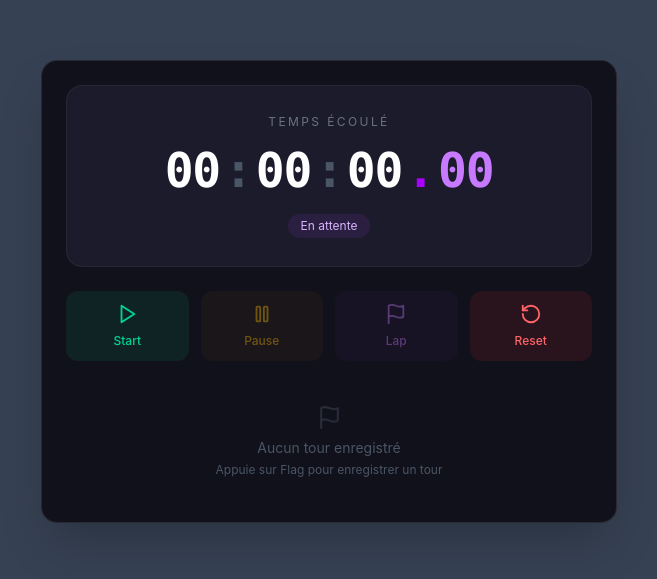
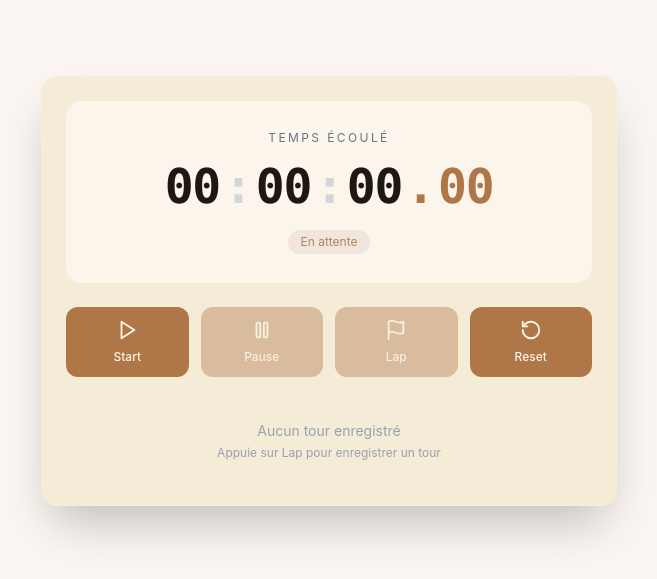
Before and after one commit to Tsiresiniaina/chronometer, a Vue app in the folder chronometer/: page / in a window 1280 px wide. Shown: the part 109-688 px from the top of the page, without its empty margins (311-968 px from the left). Built offline with nearby package versions, Linux system fonts and the light colour scheme.

Commit message:
Tout est ok

```diff
--- a/chronometer/src/App.vue
+++ b/chronometer/src/App.vue
@@ -2,7 +2,7 @@
 import Chronometer from './components/Chronometer.vue';
 </script>
 <template>
-  <div class="min-w-screen min-h-screen bg-gray-700 flex flex-col items-center justify-center">
+  <div class="min-w-screen min-h-screen bg-[#FBF6F2] flex flex-col items-center justify-center">
     <Chronometer/>
   </div>
 </template>
--- a/chronometer/src/components/Chronometer.vue
+++ b/chronometer/src/components/Chronometer.vue
@@ -37,11 +37,10 @@ function pauseTimer() {
   isRunning.value = false;
 }
 function resetTimer() {
-    pauseTimer();
   time.value = 0;
   laps.value = [];
-  previousLapTime.value = 0;
-  intervalId.value = null;
+  pauseTimer();
+  previousLapTime = 0;
 }
 function formatLapTime(lapTime) {
   let stringTime = "";
@@ -64,33 +63,32 @@ const minutes = computed(() => {
 const hours = computed(() => {
   return Math.floor((time.value / 3600000) % 60);
 });
-
 </script>
 
 <template>
   <div
-    class="w-full max-w-xl mx-auto bg-[#11111B] rounded-2xl p-5 sm:p-6 shadow-2xl border border-white/10 flex flex-col gap-6"
+    class="w-full max-w-xl mx-auto bg-[#F4ECD7] rounded-2xl p-5 sm:p-6 shadow-2xl border border-white/10 flex flex-col gap-6"
   >
     <!-- AFFICHAGE DU TEMPS -->
-    <div class="bg-[#1C1B2B] rounded-2xl p-5 sm:p-7 border border-white/5">
+    <div class="bg-[#FCF5EB] rounded-2xl p-5 sm:p-7 border border-white/5">
       <p class="text-center text-gray-500 text-xs tracking-[0.2em] mb-4">
         TEMPS ÉCOULÉ
       </p>
 
       <div
-        class="flex items-center justify-center font-mono font-bold text-3xl sm:text-5xl text-white tracking-tight tabular-nums whitespace-nowrap"
+        class="flex items-center justify-center font-mono font-bold text-3xl sm:text-5xl text-[#1D1814] tracking-tight tabular-nums whitespace-nowrap"
       >
         <span>{{ String(hours).padStart(2, "0") }}</span>
-        <span class="text-gray-600 mx-1">:</span>
+        <span class="text-gray-300 mx-1">:</span>
         <span>{{ String(minutes).padStart(2, "0") }}</span>
-        <span class="text-gray-600 mx-1">:</span>
+        <span class="text-gray-300 mx-1">:</span>
         <span>{{ String(seconde).padStart(2, "0") }}</span>
-        <span class="text-[#AA00FF] mx-1">.</span>
-        <span class="text-[#C77AFF]">{{ String(ms).padStart(2, "0") }}</span>
+        <span class="text-[#AF7748] mx-1">.</span>
+        <span class="text-[#AF7748]">{{ String(ms).padStart(2, "0") }}</span>
       </div>
       <div class="flex justify-center mt-5">
         <span
-          class="text-xs text-purple-300 bg-purple-500/10 px-3 py-1 rounded-full"
+          class="text-xs text-[#AF855B] bg-[#F0E6DD] px-3 py-1 rounded-full"
         >
           {{ isRunning ? "Chronomètre en cours" : "En attente" }}
         </span>
@@ -102,7 +100,7 @@ const hours = computed(() => {
       <button
         @click="startTimer"
         :disabled="isRunning"
-        class="flex flex-col items-center gap-2 p-3 rounded-xl bg-emerald-500/10 text-emerald-400 hover:bg-emerald-500/20 disabled:opacity-40 disabled:cursor-not-allowed transition-all"
+        class="flex flex-col items-center gap-2 p-3 rounded-xl cursor-pointer bg-[#af7748] text-[#FCF5EB] hover:bg-[#d18954] disabled:opacity-40 disabled:cursor-not-allowed transition-all"
       >
         <Play :size="22" />
         <span class="text-xs font-medium">Start</span>
@@ -111,7 +109,7 @@ const hours = computed(() => {
       <button
         @click="pauseTimer"
         :disabled="!isRunning"
-        class="flex flex-col items-center gap-2 p-3 rounded-xl bg-amber-500/10 text-amber-400 hover:bg-amber-500/20 disabled:opacity-40 disabled:cursor-not-allowed transition-all"
+        class="flex flex-col items-center gap-2 p-3 rounded-xl cursor-pointer bg-[#af7748] text-[#FCF5EB] hover:bg-[#d18954] disabled:opacity-40 disabled:cursor-not-allowed transition-all"
       >
         <Pause :size="22" />
         <span class="text-xs font-medium">Pause</span>
@@ -120,7 +118,7 @@ const hours = computed(() => {
       <button
         @click="addLap"
         :disabled="!isRunning"
-        class="flex flex-col items-center gap-2 p-3 rounded-xl bg-purple-500/10 text-purple-400 hover:bg-purple-500/20 disabled:opacity-40 disabled:cursor-not-allowed transition-all"
+        class="flex flex-col items-center gap-2 p-3 rounded-xl cursor-pointer bg-[#af7748] text-[#FCF5EB] hover:bg-[#d18954] disabled:opacity-40 disabled:cursor-not-allowed transition-all"
       >
         <Flag :size="22" />
         <span class="text-xs font-medium">Lap</span>
@@ -128,7 +126,7 @@ const hours = computed(() => {
 
       <button
         @click="resetTimer"
-        class="flex flex-col items-center gap-2 p-3 rounded-xl bg-red-500/10 text-red-400 hover:bg-red-500/20 transition-all"
+        class="flex flex-col items-center gap-2 p-3 rounded-xl cursor-pointer bg-[#af7748] text-[#FCF5EB] hover:bg-[#d18954] disabled:opacity-40 disabled:cursor-not-allowed transition-all"
       >
         <RotateCcw :size="22" />
         <span class="text-xs font-medium">Reset</span>
@@ -138,23 +136,18 @@ const hours = computed(() => {
     <!-- LISTE DES TOURS -->
     <div
       v-if="laps.length"
-      class="bg-[#1C1B2B] rounded-2xl border border-white/5 overflow-hidden"
+      class="bg-[#FCF5EB] rounded-2xl border border-white/5 overflow-hidden"
     >
       <!-- HEADER DE LA LISTE -->
       <div
         class="flex items-center justify-between p-4 border-b border-white/5"
       >
         <div class="flex items-center gap-3">
-          <!-- <div
-            class="w-9 h-9 rounded-xl bg-[#AA00FF]/15 flex items-center justify-center text-[#C77AFF]"
-          >
-            <Flag :size="18" />
-          </div> -->
           <div>
-            <h3 class="text-white font-semibold text-sm">
+            <h3 class="text-[#AF7748] font-semibold text-sm">
               Historique des tours
             </h3>
-            <p v-if="laps.length == 1" class="text-gray-500 text-xs">
+            <p v-if="laps.length == 1" class="text-gray-400 text-xs">
               {{ laps.length }} tour enregistré
             </p>
             <p v-else class="text-gray-500 text-xs">
@@ -162,44 +155,44 @@ const hours = computed(() => {
             </p>
           </div>
         </div>
-
       </div>
 
       <!-- TABLEAU -->
-      <div class="overflow-x-auto">
+      <div class="max-h-65 overflow-y-auto scroll-smooth scrollbar-thin scrollbar-thumb-[#D8BD9E]">
         <table class="w-full text-sm text-left">
-          <thead
-            class="bg-[#252438] text-gray-500 text-[11px] uppercase tracking-wider"
-          >
+          <thead class="sticky top-0 z-20 bg-[#FCF5EB] text-gray-400 text-[11px] uppercase tracking-wider">
             <tr>
-              <th class="px-4 py-3 font-medium">{{laps.length == 1 ? 'TOUR' : "TOURS" }}</th>
+              <th class="px-4 py-3 font-medium">
+                {{ laps.length == 1 ? "TOUR" : "TOURS" }}
+              </th>
               <th class="px-4 py-3 font-medium text-center">Temps du tour</th>
               <th class="px-4 py-3 font-medium text-right">Temps total</th>
             </tr>
           </thead>
-
           <tbody>
             <tr
               v-for="lap in [...laps].reverse()"
               :key="lap.lapGrade"
-              class="border-t border-white/5 hover:bg-purple-500/5 transition-colors"
+              class="group/ligne border-t border-white/5 hover:bg-[#AF7748] transition-colors cursor-pointer"
             >
               <td class="px-4 py-3">
                 <span
-                  class="w-7 h-7 inline-flex items-center justify-center rounded-lg bg-white/5 text-gray-300 text-xs font-semibold"
+                  class="w-7 h-7 inline-flex items-center justify-center
+                  rounded-lg text-[#AF7748] group-hover/ligne:text-[#FCF5EB] text-xs font-bold"
                 >
                   {{ lap.lapGrade }}
                 </span>
               </td>
 
               <td
-                class="px-4 py-3 text-center font-mono font-semibold text-[#C77AFF] tabular-nums"
+                class="px-4 py-3 text-center font-mono font-semibold text-[#AF7748]
+                 group-hover/ligne:text-[#FCF5EB] tabular-nums"
               >
                 {{ formatLapTime(lap.lapTime) }}
               </td>
-
               <td
-                class="px-4 py-3 text-right font-mono text-gray-400 tabular-nums"
+                class="px-4 py-3 text-right font-mono text-[#AF7748]
+                group-hover/ligne:text-[#FCF5EB] tabular-nums"
               >
                 {{ formatLapTime(lap.totalTime) }}
               </td>
@@ -208,15 +201,13 @@ const hours = computed(() => {
         </table>
       </div>
     </div>
-
     <!-- ÉTAT VIDE -->
     <div
       v-else
-      class="flex flex-col items-center justify-center py-5 text-gray-600"
+      class="flex flex-col items-center justify-center py-5 text-gray-400"
     >
-      <Flag :size="25" class="mb-2 opacity-40" />
       <p class="text-sm">Aucun tour enregistré</p>
-      <p class="text-xs mt-1">Appuie sur Flag pour enregistrer un tour</p>
+      <p class="text-xs mt-1">Appuie sur Lap pour enregistrer un tour</p>
     </div>
   </div>
 </template>
--- a/chronometer/src/style.css
+++ b/chronometer/src/style.css
@@ -1,4 +1,7 @@
 @import "tailwindcss";
+:root{
+  --background : #FBF6F2
+}
 /* body{
   background-color: aquamarine;
   margin: 0;
```
